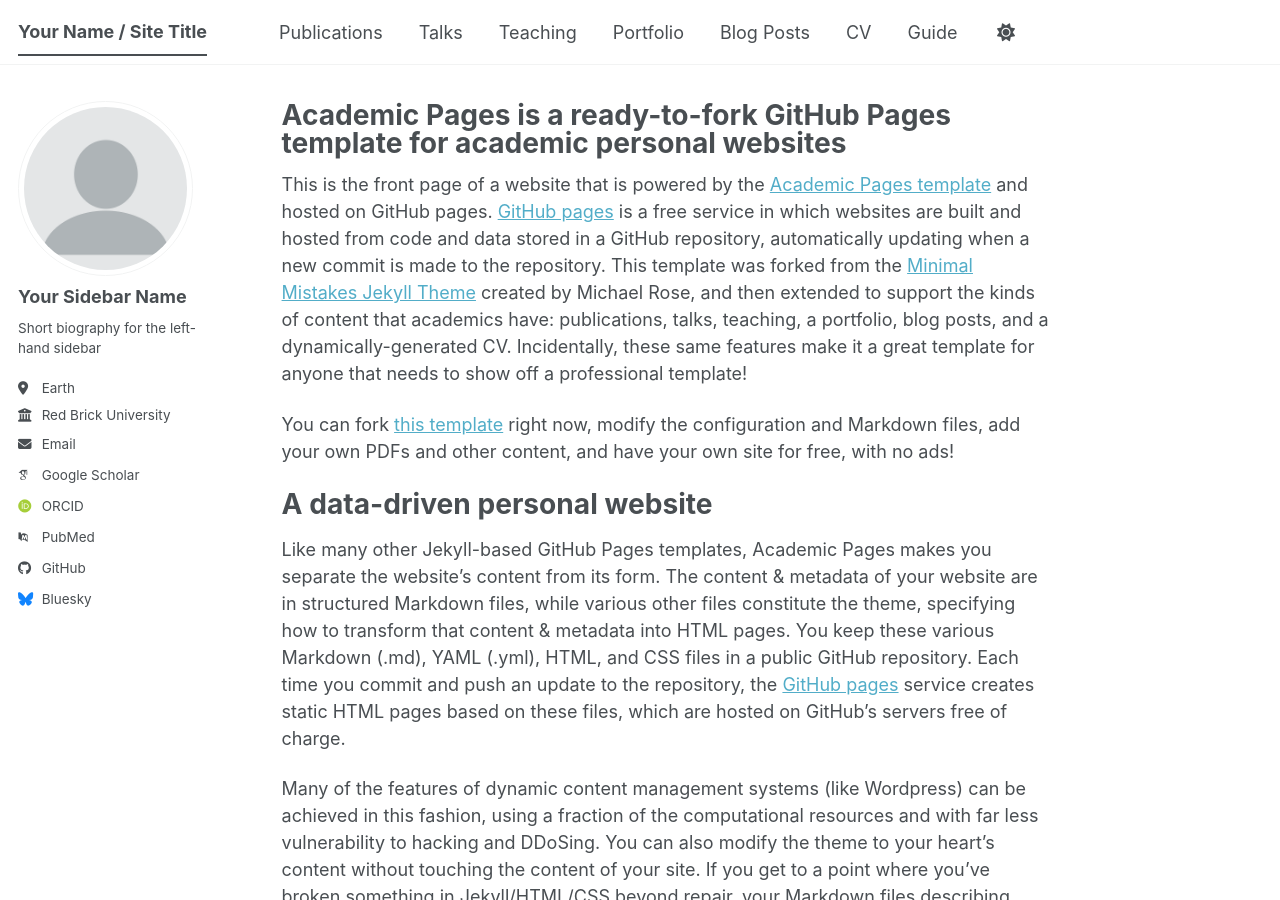
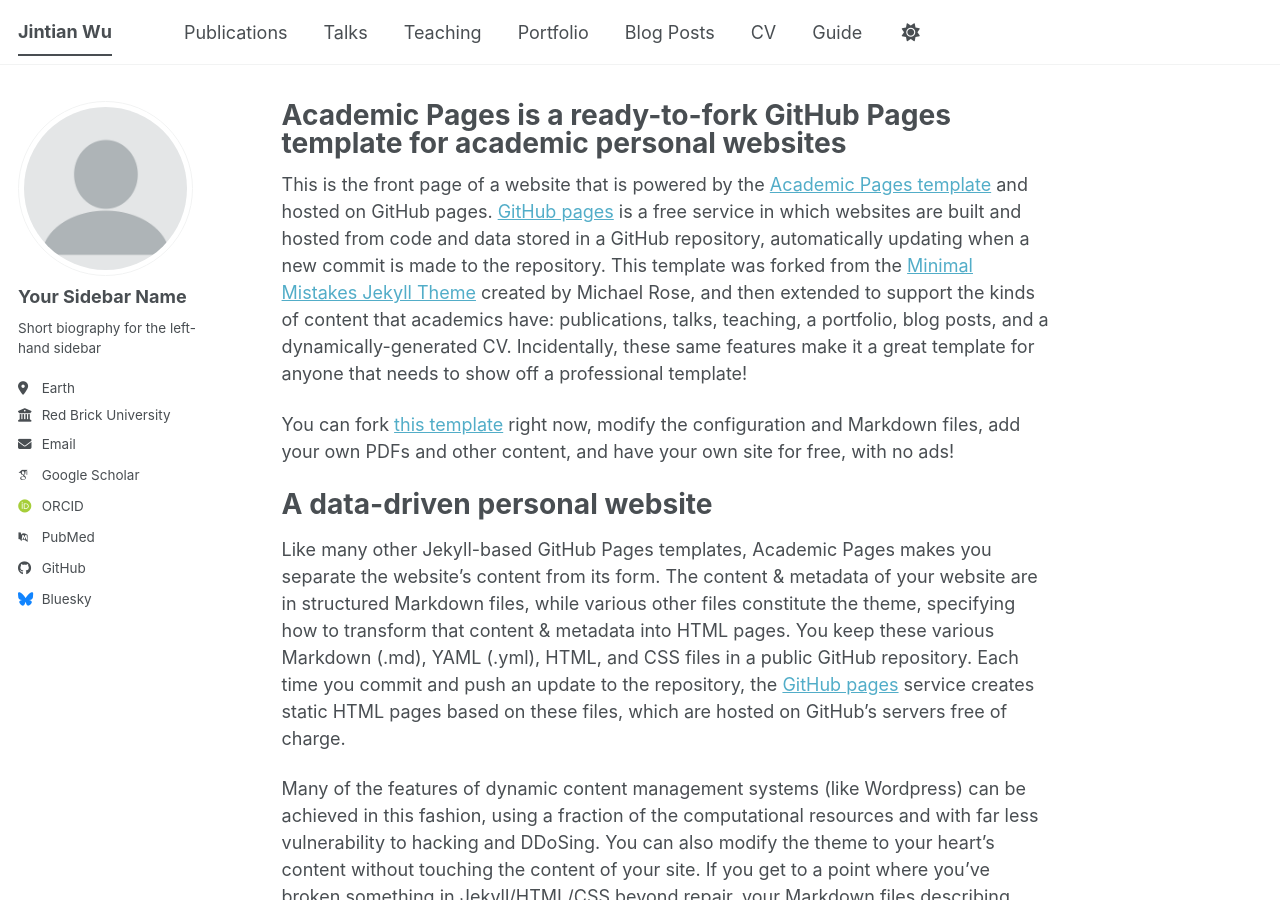
Before and after one commit to jintianwu1999-cell/jintianwu1999-cell.github.io, a Jekyll site: the page built from _pages/about.md, in a window 1280 px wide and 900 px high. Built offline with Jekyll 4.4.1, drawn with Linux system fonts in a browser that asks for light colours; some web fonts are replaced; a script bundle is joined from its source files by our own code; library files that are not in the unit come from our copies.

Commit message:
Update site title in configuration

```diff
--- a/_config.yml
+++ b/_config.yml
@@ -9,7 +9,7 @@
 # Basic Site Settings
 locale                   : "en-US"
 site_theme               : "default" # The available themes options are "default", "air", "sunrise", "mint", "dirt" and "contrast"
-title                    : "Your Name / Site Title"
+title                    : "Jintian Wu"
 title_separator          : "-"
 name                     : &name "Your Name"
 description              : &description "Your Name's academic portfolio"   # Update this with a general description of your site, this is the default if not overridden by a page
```
